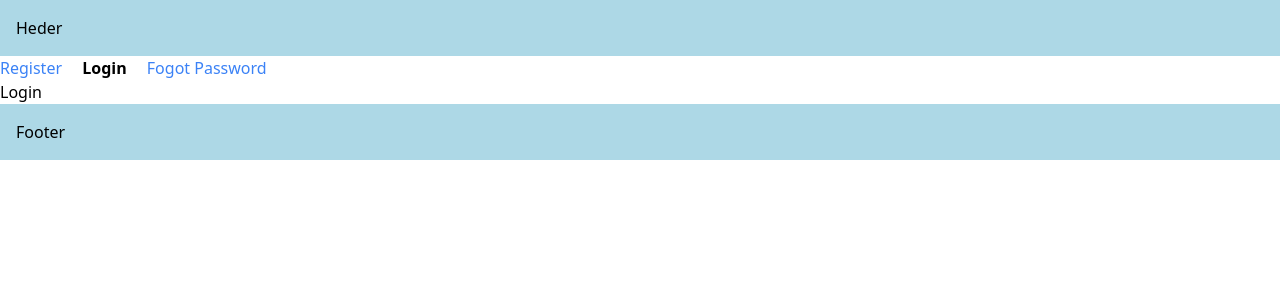
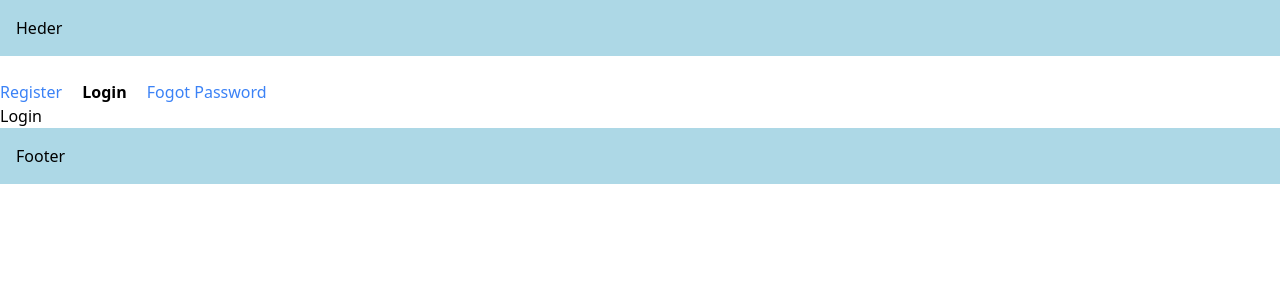
Before and after one commit to Diognet/Next14, a Next.js app in the folder taxi/: page /login in a window 1280 px wide. Shown: the top 300 px of the page. Built offline with nearby package versions, Linux system fonts and the light colour scheme.

Commit message:
Update and rename layout.tsx to template.tsx

```diff
--- a/taxi/src/app/(auth)/layout.tsx
+++ b/taxi/src/app/(auth)/template.tsx
@@ -1,7 +1,8 @@
 'use client';
-import "./styles.css"
+import './styles.css';
 import Link from 'next/link';
 import { usePathname } from 'next/navigation';
+import { useState } from 'react';
 
 const navLinks = [
   { name: 'Register ', href: '/register' },
@@ -15,9 +16,13 @@ export default function AuthLayout({
   children: React.ReactNode;
 }) {
   const pathname = usePathname();
+  const [input, setIntput] = useState('');
+
   return (
     <div>
-      {navLinks.map((link) => {
+      <div><input value={input} onChange={e => setIntput(e.target.value)}></input></div>
+
+     {navLinks.map((link) => {
         const isActive = pathname.startsWith(link.href);
 
         return (
```
